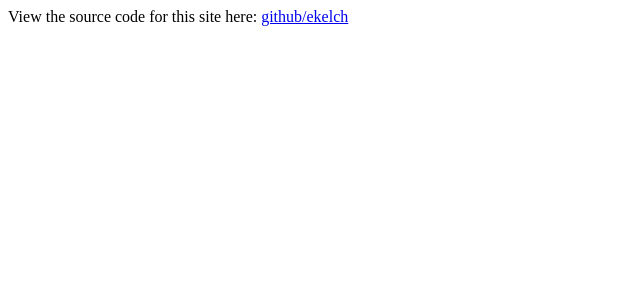
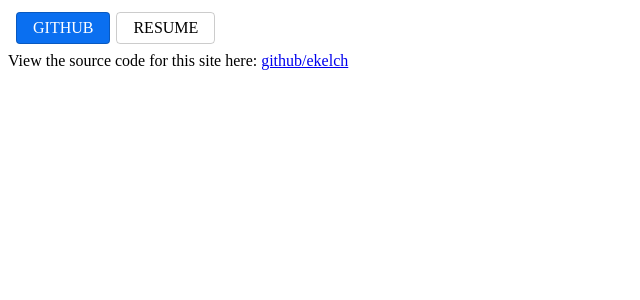
Before and after one commit to ekelch/evankel.ch, a SvelteKit app: page /about in a window 1280 px wide. Shown: the top 300 px of the page, without its empty margins (0-640 px from the left). Built offline with nearby package versions, Linux system fonts and the light colour scheme.

Commit message:
added placeholder resume in iframe pdf

```diff
--- a/src/routes/+page.svelte
+++ b/src/routes/+page.svelte
@@ -77,9 +77,8 @@
 <svelte:window
 	bind:innerWidth
 	bind:innerHeight
-	on:mousedown|nonpassive={(e) => {
+	on:mousedown={(e) => {
 		const t = e.target?.textContent || e.target?.previousElementSibling?.textContent || '';
-		console.log(e.target);
 		if (t === 'start') showStart = !showStart;
 		else if (showStart) showStart = false;
 	}}
--- a/src/routes/about/+page.svelte
+++ b/src/routes/about/+page.svelte
@@ -1,4 +1,4 @@
-<script>
+<script lang="ts">
 	import About from './about.svelte';
 </script>
 
--- a/src/routes/about/about.svelte
+++ b/src/routes/about/about.svelte
@@ -1,10 +1,61 @@
 <script lang="ts">
-	import { type gridlayout } from '../../types.ts/layouts.svelte';
+	const tabs: string[] = ['GITHUB', 'RESUME'];
+	let selected: string = tabs[0];
 
-	export let a: gridlayout;
+	const tabClicked = (clicked: any) => {
+		selected = clicked.target.innerText;
+	};
 </script>
 
-<div>
-	View the source code for this site here:
-	<a target="_blank" href="https://github.com/ekelch/evankel.ch">github/ekelch</a>
+<div id="outer">
+	<div id="tab-container">
+		{#each tabs as tab}
+			<button class="tab" class:selected={tab === selected} on:click={tabClicked}>{tab}</button>
+		{/each}
+	</div>
+	<div id="tab-content">
+		{#if selected === tabs[0]}
+			<div>
+				View the source code for this site here:
+				<a target="_blank" href="https://github.com/ekelch/evankel.ch">github/ekelch</a>
+			</div>
+		{:else if selected === tabs[1]}
+			<iframe src="/src/lib/assets/resume.pdf" frameborder="0" title="resume" />
+		{/if}
+	</div>
 </div>
+
+<style>
+	#outer {
+		display: flex;
+		flex-direction: column;
+		height: 100%;
+	}
+	#tab-container {
+		display: flex;
+		gap: 6px;
+		padding: 4px 8px 8px;
+	}
+	#tab-content {
+		flex: 1;
+	}
+	#tab-content > iframe {
+		height: 100%;
+		width: 100%;
+	}
+	.tab {
+		all: unset;
+		cursor: pointer;
+		padding: 6px 16px;
+		border: 1px solid rgba(0, 0, 0, 0.2);
+		border-radius: 4px;
+		color: black;
+	}
+	.tab:hover {
+		opacity: 0.7;
+	}
+	.selected {
+		background: rgb(10, 111, 240);
+		color: white;
+	}
+</style>
```
Also changed, not shown: 1 other file (tests, documents, lock files or other folders).
